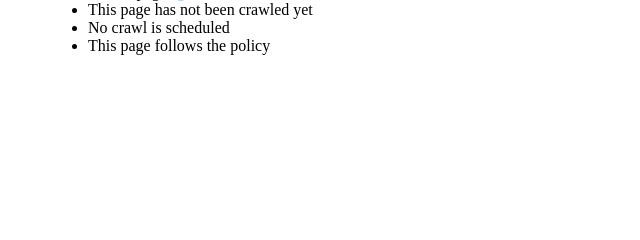
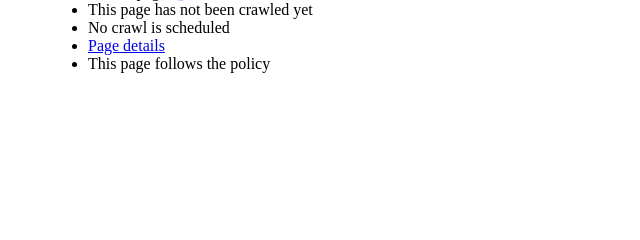
Before and after one commit to biolds/sosse, a Django app: template se/templates/se/www.html in a window 1280 px wide. Shown: the part 152-392 px from the top of the page, without its empty margins (0-640 px from the left). Run offline with Django 3.2, Linux system fonts and the light colour scheme; the template is opened without the code that fills it, so the values that code supplies are empty.

Commit message:
add a link to the admin page

```diff
--- a/se/templates/se/cached.html
+++ b/se/templates/se/cached.html
@@ -16,6 +16,7 @@
     {% if doc.crawl_first %}
         <li>First successfully crawled on {{ doc.crawl_first }}</li>
     {% endif %}
+    <li><a href="{% url 'admin:se_document_change' doc.id %}">Page details</a></li>
     <li>This page follows the policy <a href="{% url 'admin:se_urlpolicy_change' url_policy.id %}">{{ url_policy.url_regex }}</a></li>
     {% if doc.crawl_depth is not None %}
         <li>Page depth is {{ doc.crawl_depth }}</li>
```
